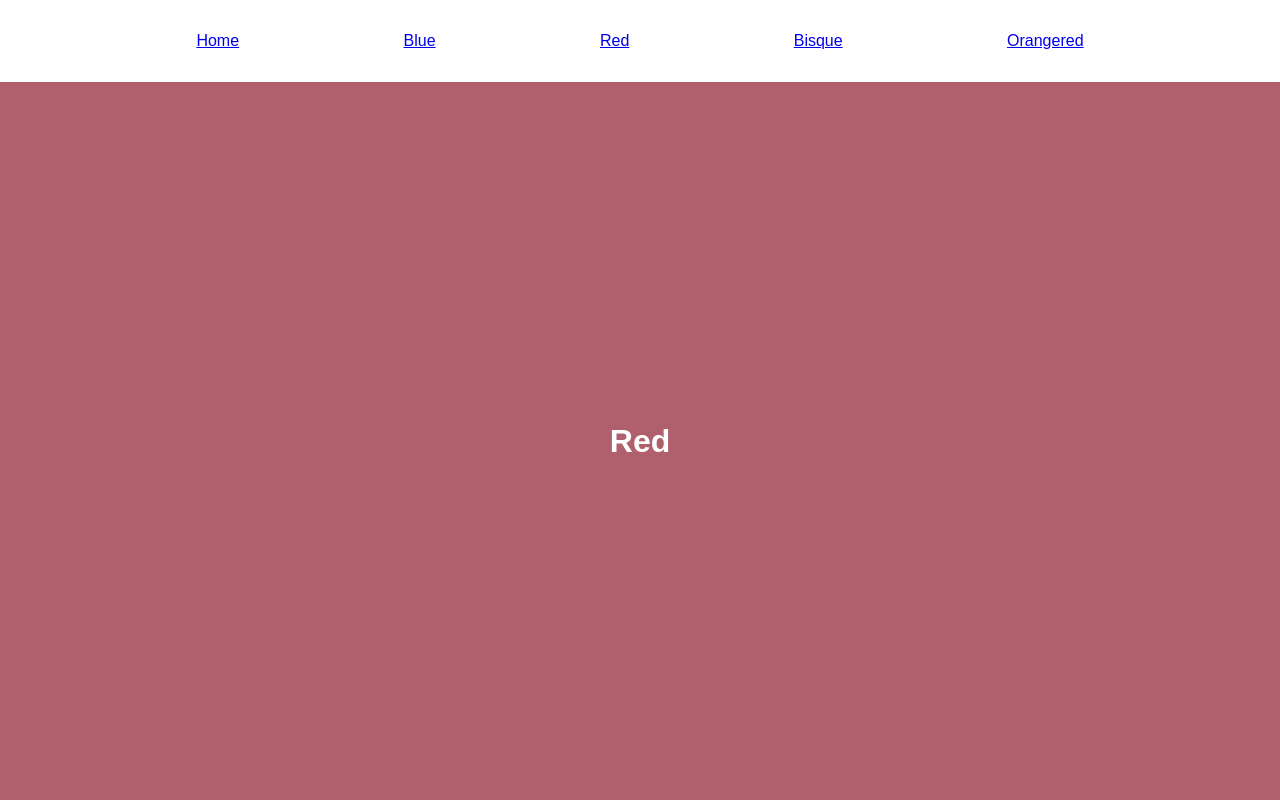
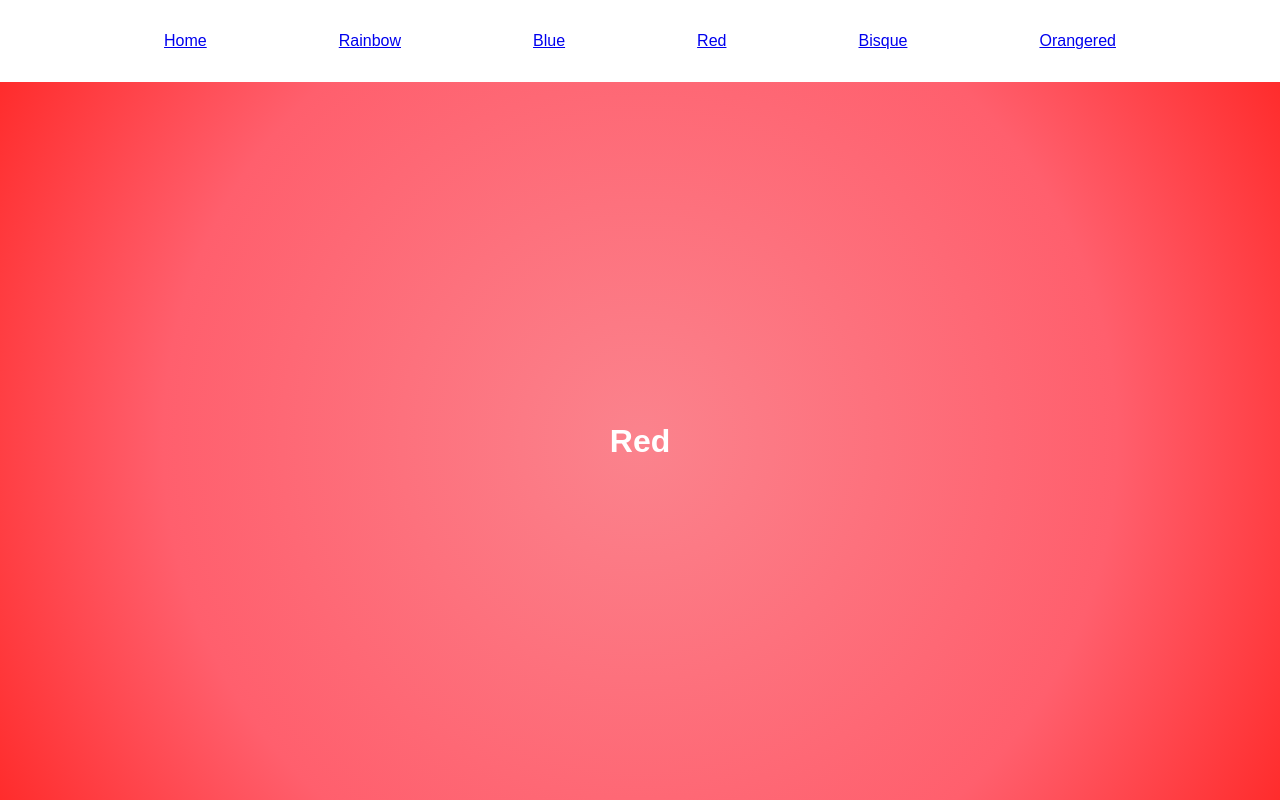
Before and after one commit to Nicholas671/workshop28, a React (Vite) app: page /red in a window 1280 px wide. Built offline with nearby package versions, Linux system fonts and the light colour scheme.

Commit message:
rainbows and gradients added

```diff
--- /dev/null
+++ b/src/components/Colors/Rainbow.jsx
@@ -0,0 +1,9 @@
+import React from 'react'
+
+function Rainbow() {
+    return (
+        <div className="rainbow">Rainbow</div>
+    )
+}
+
+export default Rainbow
--- a/src/components/Main.jsx
+++ b/src/components/Main.jsx
@@ -1,14 +1,16 @@
 import React from 'react'
 import { Routes, Route } from 'react-router-dom'
-import Red from './Red'
-import Blue from './Blue'
-import Bisque from './Bisque'
-import Orangered from './Orangered'
+import Red from './Colors/Red'
+import Blue from './Colors/Blue'
+import Bisque from './Colors/Bisque'
+import Orangered from './Colors/Orangered'
+import Rainbow from './Colors/Rainbow'
 
 function Main() {
     return (
         <div id="main-section">
             <Routes>
+                <Route path="/rainbow" element={<Rainbow />}></Route>
                 <Route path="/blue" element={<Blue />}></Route>
                 <Route path="/red" element={<Red />}></Route>
                 <Route path="/bisque" element={<Bisque />}></Route>
--- a/src/components/Navbar.jsx
+++ b/src/components/Navbar.jsx
@@ -5,6 +5,7 @@ function navbar() {
     return (
         <div id="navbar">
             <Link to="/">Home</Link>
+            <Link to="/rainbow">Rainbow</Link>
             <Link to="/blue">Blue</Link>
             <Link to="/red">Red</Link>
             <Link to="/bisque">Bisque</Link>
--- a/src/index.css
+++ b/src/index.css
@@ -35,22 +35,27 @@ body>div {
   justify-content: center;
 }
 
+.rainbow {
+  background: linear-gradient(to right, #275db3, #ff8a00 50%, #ff0000 100%);
+  color: white;
+}
+
 .red {
-  background-color: #b05f6d;
+  background: radial-gradient(circle farthest-corner, #fb838d 0%, #ff5f6d 65%, #ff2c2c 100%);
   color: white;
 }
 
 .blue {
-  background-color: #275db3;
+  background: linear-gradient(to right, #275db3, #0095ff 30%, #2600ff 80%);
   color: white;
 }
 
 .bisque {
-  background-color: #ffe4c4;
-  color: black;
+  background: radial-gradient(ellipse at center, #ffef96 0%, #ff8a00 50%, #ff0000 100%);
+  color: rgb(255, 255, 255);
 }
 
 .orangered {
-  background-color: #ff4500;
+  background: linear-gradient(75deg, #ff7e5f, #fb1d55);
   color: white;
 }
```
Also changed, not shown: src/components/Colors/Bisque.jsx (renamed from src/components/Bisque.jsx), src/components/Colors/Blue.jsx (renamed from src/components/Blue.jsx), src/components/Colors/Orangered.jsx (renamed from src/components/Orangered.jsx), src/components/Colors/Red.jsx (renamed from src/components/Red.jsx).
